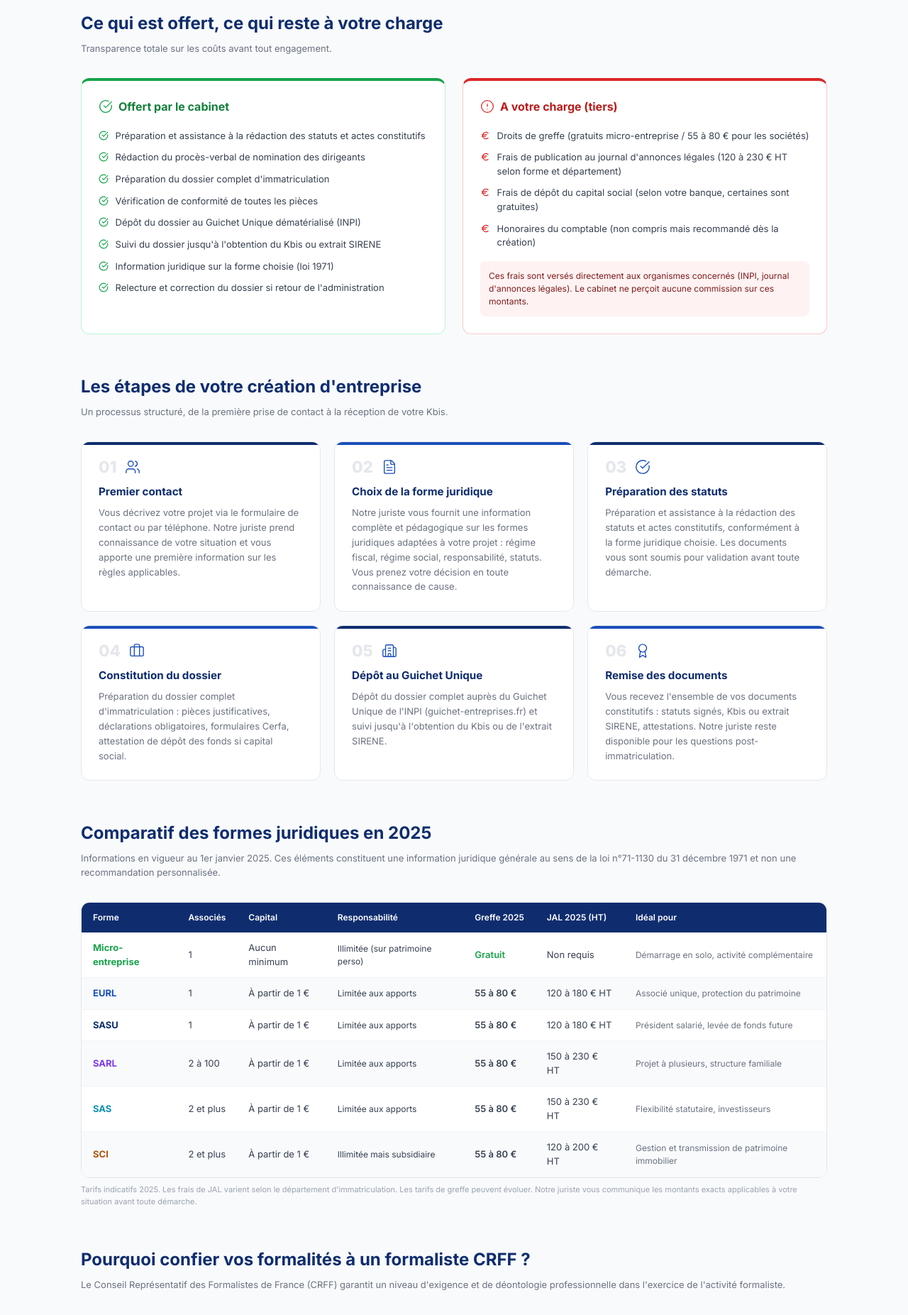
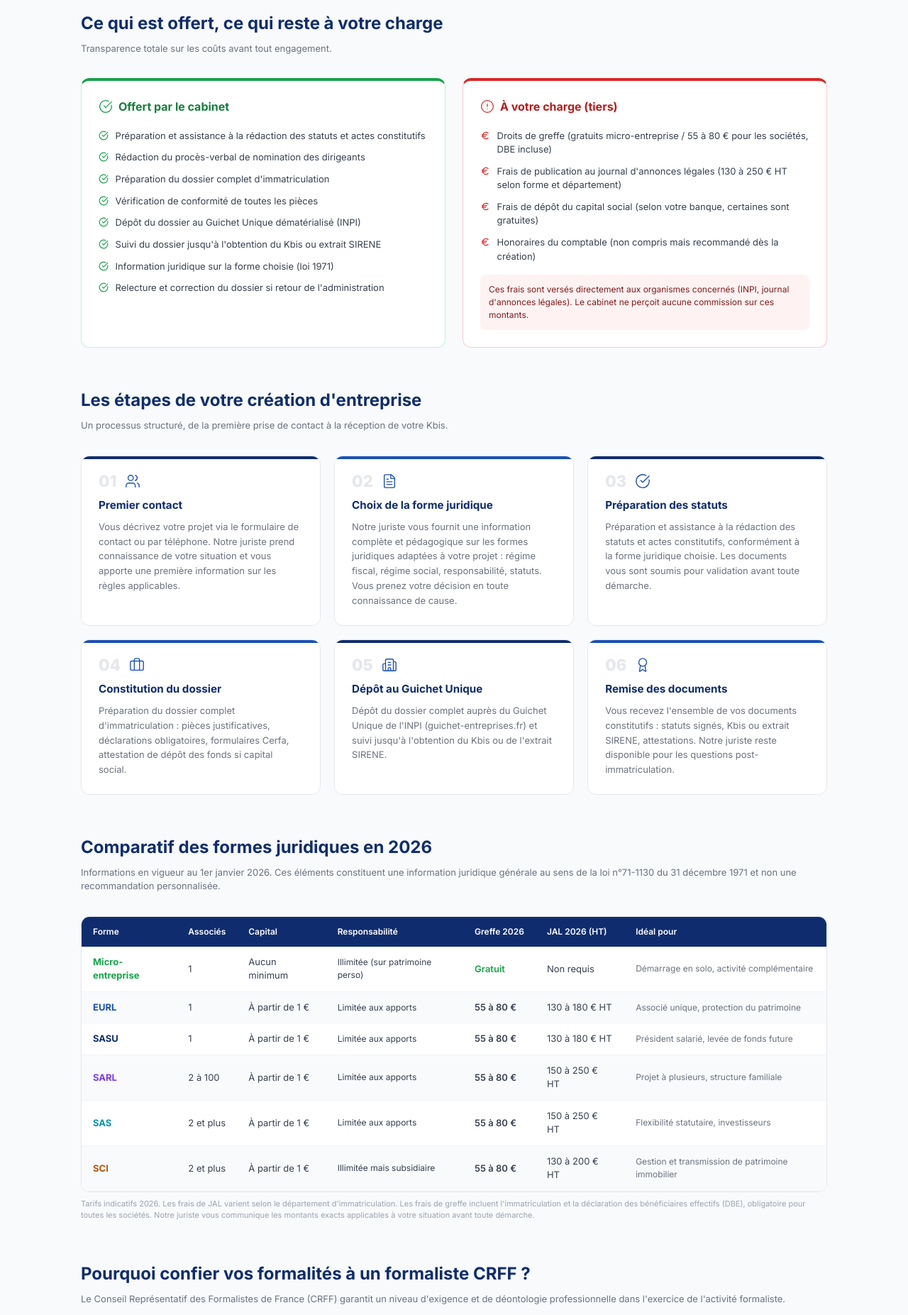
Before and after one commit to SYPA-ASSO/docutheque-next, a Next.js app: page /accompagnement-professionnels in a window 1280 px wide. Shown: the part 880-2733 px from the top of the page at 71% size. Built offline with nearby package versions, Linux system fonts and the light colour scheme.

Commit message:
fix: accompagnement-professionnels - tarifs greffe/JAL 2026, refs annee

```diff
--- a/app/accompagnement-professionnels/page.tsx
+++ b/app/accompagnement-professionnels/page.tsx
@@ -12,13 +12,6 @@ import {
   ArrowRight, ChevronDown, ChevronRight, Users, Shield,
   Award, Briefcase, Star, AlertCircle, Info
 } from 'lucide-react'
-
-// ─── METADATA (à déplacer dans un fichier séparé si 'use client' pose problème) ───
-// export const metadata: Metadata = {
-//   title: "Création d'entreprise accompagnée par un formaliste | Cabinet Cholez-Pagotto",
-//   description: "Formalités de création d'entreprise offertes hors greffe et journal d'annonces légales. SASU, SARL, SAS, EURL, micro-entreprise. Juriste formaliste CRFF.",
-//   alternates: { canonical: 'https://cholez-pagotto.fr/accompagnement-professionnels' },
-// }
 
 // ─── SCHEMA.ORG ───
 const schemaData = {
@@ -70,7 +63,7 @@ const schemaData = {
           "name": "Qu'est-ce qui est inclus dans la création d'entreprise offerte ?",
           "acceptedAnswer": {
             "@type": "Answer",
-            "text": "La préparation et l'assistance à la rédaction des statuts, la préparation du dossier complet d'immatriculation, la vérification de conformité et le dépôt du dossier auprès du Guichet Unique sont offerts. Restent à votre charge les droits de greffe (gratuits pour la micro-entreprise, entre 55 et 80 euros pour les sociétés) et les frais de journal d'annonces légales (entre 120 et 230 euros HT selon la forme juridique et le département)."
+            "text": "La préparation et l'assistance à la rédaction des statuts, la préparation du dossier complet d'immatriculation, la vérification de conformité et le dépôt du dossier auprès du Guichet Unique sont offerts. Restent à votre charge les droits de greffe (gratuits pour la micro-entreprise, entre 55 et 80 euros pour les sociétés, DBE incluse) et les frais de journal d'annonces légales (entre 130 et 250 euros HT selon la forme juridique et le département)."
           }
         },
         {
@@ -83,10 +76,10 @@ const schemaData = {
         },
         {
           "@type": "Question",
-          "name": "Combien coûtent les droits de greffe en 2025 ?",
+          "name": "Combien coûtent les droits de greffe en 2026 ?",
           "acceptedAnswer": {
             "@type": "Answer",
-            "text": "En 2025, l'immatriculation d'une micro-entreprise est gratuite. Pour les sociétés (SASU, SARL, SAS, EURL, SCI), les droits de greffe varient entre 55 et 80 euros selon la forme juridique. Les frais de publication au journal d'annonces légales varient entre 120 et 230 euros HT selon la forme et le département."
+            "text": "En 2026, l'immatriculation d'une micro-entreprise est gratuite. Pour les sociétés (SASU, SARL, SAS, EURL, SCI), les droits de greffe (immatriculation + déclaration des bénéficiaires effectifs obligatoire) varient entre 55 et 80 euros selon la forme juridique. Les frais de publication au journal d'annonces légales varient entre 130 et 250 euros HT selon la forme et le département."
           }
         },
         {
@@ -143,7 +136,7 @@ const formesJuridiques = [
     associes: "1",
     capital: "Aucun minimum",
     responsabilite: "Illimitée (sur patrimoine perso)",
-    greffe2025: "Gratuit",
+    greffe2026: "Gratuit",
     jal: "Non requis",
     ideal: "Démarrage en solo, activité complémentaire",
     couleur: "#16a34a"
@@ -153,8 +146,8 @@ const formesJuridiques = [
     associes: "1",
     capital: "À partir de 1 €",
     responsabilite: "Limitée aux apports",
-    greffe2025: "55 à 80 €",
-    jal: "120 à 180 € HT",
+    greffe2026: "55 à 80 €",
+    jal: "130 à 180 € HT",
     ideal: "Associé unique, protection du patrimoine",
     couleur: "#1a4fba"
   },
@@ -163,8 +156,8 @@ const formesJuridiques = [
     associes: "1",
     capital: "À partir de 1 €",
     responsabilite: "Limitée aux apports",
-    greffe2025: "55 à 80 €",
-    jal: "120 à 180 € HT",
+    greffe2026: "55 à 80 €",
+    jal: "130 à 180 € HT",
     ideal: "Président salarié, levée de fonds future",
     couleur: "#0f2d6e"
   },
@@ -173,8 +166,8 @@ const formesJuridiques = [
     associes: "2 à 100",
     capital: "À partir de 1 €",
     responsabilite: "Limitée aux apports",
-    greffe2025: "55 à 80 €",
-    jal: "150 à 230 € HT",
+    greffe2026: "55 à 80 €",
+    jal: "150 à 250 € HT",
     ideal: "Projet à plusieurs, structure familiale",
     couleur: "#7c3aed"
   },
@@ -183,8 +176,8 @@ const formesJuridiques = [
     associes: "2 et plus",
     capital: "À partir de 1 €",
     responsabilite: "Limitée aux apports",
-    greffe2025: "55 à 80 €",
-    jal: "150 à 230 € HT",
+    greffe2026: "55 à 80 €",
+    jal: "150 à 250 € HT",
     ideal: "Flexibilité statutaire, investisseurs",
     couleur: "#0891b2"
   },
@@ -193,8 +186,8 @@ const formesJuridiques = [
     associes: "2 et plus",
     capital: "À partir de 1 €",
     responsabilite: "Illimitée mais subsidiaire",
-    greffe2025: "55 à 80 €",
-    jal: "120 à 200 € HT",
+    greffe2026: "55 à 80 €",
+    jal: "130 à 200 € HT",
     ideal: "Gestion et transmission de patrimoine immobilier",
     couleur: "#b45309"
   }
@@ -251,8 +244,8 @@ const inclus = [
 ]
 
 const nonInclus = [
-  "Droits de greffe (gratuits micro-entreprise / 55 à 80 € pour les sociétés)",
-  "Frais de publication au journal d'annonces légales (120 à 230 € HT selon forme et département)",
+  "Droits de greffe (gratuits micro-entreprise / 55 à 80 € pour les sociétés, DBE incluse)",
+  "Frais de publication au journal d'annonces légales (130 à 250 € HT selon forme et département)",
   "Frais de dépôt du capital social (selon votre banque, certaines sont gratuites)",
   "Honoraires du comptable (non compris mais recommandé dès la création)"
 ]
@@ -260,15 +253,15 @@ const nonInclus = [
 const faqs = [
   {
     question: "Qu'est-ce qui est inclus dans la création d'entreprise offerte ?",
-    reponse: "La préparation et l'assistance à la rédaction des statuts, la constitution du dossier complet et le dépôt au Guichet Unique sont offerts. Restent à votre charge les droits de greffe (gratuits pour la micro-entreprise, entre 55 et 80 euros pour les sociétés) et les frais de publication au journal d'annonces légales (120 à 230 euros HT selon la forme juridique et le département)."
+    reponse: "La préparation et l'assistance à la rédaction des statuts, la constitution du dossier complet et le dépôt au Guichet Unique sont offerts. Restent à votre charge les droits de greffe (gratuits pour la micro-entreprise, entre 55 et 80 euros pour les sociétés, DBE incluse) et les frais de publication au journal d'annonces légales (130 à 250 euros HT selon la forme juridique et le département)."
   },
   {
     question: "Quelle forme juridique choisir pour créer son entreprise ?",
     reponse: "Le choix dépend de votre situation personnelle, de votre activité et de vos objectifs. La micro-entreprise est adaptée aux démarrages en solo avec peu de charges. La SASU et l'EURL conviennent à l'associé unique souhaitant protéger son patrimoine. La SARL et la SAS sont adaptées aux projets à plusieurs associés. Notre juriste vous fournit une information complète pour prendre votre décision en connaissance de cause."
   },
   {
-    question: "Combien coûtent les droits de greffe et le journal d'annonces légales en 2025 ?",
-    reponse: "En 2025, l'immatriculation d'une micro-entreprise est gratuite. Pour les sociétés (SASU, SARL, SAS, EURL, SCI), les droits de greffe varient entre 55 et 80 euros selon la forme juridique. Les frais de publication au journal d'annonces légales varient entre 120 et 230 euros HT selon la forme et le département d'immatriculation."
+    question: "Combien coûtent les droits de greffe et le journal d'annonces légales en 2026 ?",
+    reponse: "En 2026, l'immatriculation d'une micro-entreprise est gratuite. Pour les sociétés (SASU, SARL, SAS, EURL, SCI), les droits de greffe (immatriculation + déclaration des bénéficiaires effectifs obligatoire) varient entre 55 et 80 euros selon la forme juridique. Les frais de publication au journal d'annonces légales varient entre 130 et 250 euros HT selon la forme et le département d'immatriculation."
   },
   {
     question: "Qu'est-ce qu'un formaliste CRFF et quel est son rôle ?",
@@ -294,7 +287,6 @@ export default function AccompagnementProfessionnelsPage() {
 
   return (
     <>
-      {/* Schema.org */}
       <script
         type="application/ld+json"
         dangerouslySetInnerHTML={{ __html: JSON.stringify(schemaData) }}
@@ -317,11 +309,10 @@ export default function AccompagnementProfessionnelsPage() {
 
       <main style={{ background: '#f8fafc', minHeight: '80vh' }}>
 
-        {/* ─── HERO ─── */}
+        {/* HERO */}
         <section style={{ background: 'linear-gradient(135deg, #0f2d6e 0%, #1a4fba 100%)', padding: '4rem 1.5rem 3.5rem', color: 'white' }}>
           <div style={{ maxWidth: 1100, margin: '0 auto' }}>
 
-            {/* Badge animé */}
             <div style={{ marginBottom: '1.2rem' }}>
               <span style={{
                 display: 'inline-block',
@@ -334,7 +325,7 @@ export default function AccompagnementProfessionnelsPage() {
                 letterSpacing: '0.08em',
                 textTransform: 'uppercase'
               }}>
-                Creation offerte
+                Création offerte
               </span>
             </div>
 
@@ -362,7 +353,6 @@ export default function AccompagnementProfessionnelsPage() {
               </div>
             </div>
 
-            {/* Stats rapides */}
             <div style={{ display: 'flex', flexWrap: 'wrap', gap: '2rem', marginTop: '2.5rem', paddingTop: '2rem', borderTop: '1px solid rgba(255,255,255,0.2)' }}>
               {[
                 { valeur: "6", label: "Formes juridiques accompagnées" },
@@ -379,7 +369,7 @@ export default function AccompagnementProfessionnelsPage() {
           </div>
         </section>
 
-        {/* ─── MENTION LOI 1971 ─── */}
+        {/* MENTION LOI 1971 */}
         <div style={{ background: '#eff6ff', borderBottom: '1px solid #bfdbfe', padding: '0.75rem 1.5rem' }}>
           <div style={{ maxWidth: 1100, margin: '0 auto', display: 'flex', alignItems: 'flex-start', gap: '0.75rem' }}>
             <Info size={16} strokeWidth={1.5} style={{ color: '#1a4fba', marginTop: 2, flexShrink: 0 }} />
@@ -395,7 +385,7 @@ export default function AccompagnementProfessionnelsPage() {
 
         <div style={{ maxWidth: 1100, margin: '0 auto', padding: '3rem 1.5rem' }}>
 
-          {/* ─── CE QUI EST INCLUS / EXCLU ─── */}
+          {/* CE QUI EST INCLUS / EXCLU */}
           <section id="inclus" style={{ marginBottom: '3.5rem' }}>
             <h2 style={{ fontSize: '1.5rem', fontWeight: 700, color: '#0f2d6e', marginBottom: '0.5rem' }}>
               Ce qui est offert, ce qui reste à votre charge
@@ -405,7 +395,6 @@ export default function AccompagnementProfessionnelsPage() {
             </p>
 
             <div style={{ display: 'grid', gridTemplateColumns: 'repeat(auto-fit, minmax(300px, 1fr))', gap: '1.5rem' }}>
-              {/* Inclus */}
               <div style={{
                 background: 'white', border: '1px solid #bbf7d0', borderRadius: 12,
                 padding: '1.5rem', borderTop: '4px solid #16a34a'
@@ -426,7 +415,6 @@ export default function AccompagnementProfessionnelsPage() {
                 </ul>
               </div>
 
-              {/* Non inclus */}
               <div style={{
                 background: 'white', border: '1px solid #fecaca', borderRadius: 12,
                 padding: '1.5rem', borderTop: '4px solid #dc2626'
@@ -434,7 +422,7 @@ export default function AccompagnementProfessionnelsPage() {
                 <div style={{ display: 'flex', alignItems: 'center', gap: '0.5rem', marginBottom: '1.2rem' }}>
                   <AlertCircle size={20} strokeWidth={1.5} style={{ color: '#dc2626' }} />
                   <h3 style={{ fontSize: '1rem', fontWeight: 700, color: '#b91c1c', margin: 0 }}>
-                    A votre charge (tiers)
+                    À votre charge (tiers)
                   </h3>
                 </div>
                 <ul style={{ listStyle: 'none', padding: 0, margin: 0, display: 'flex', flexDirection: 'column', gap: '0.7rem' }}>
@@ -453,7 +441,7 @@ export default function AccompagnementProfessionnelsPage() {
             </div>
           </section>
 
-          {/* ─── ETAPES ─── */}
+          {/* ETAPES */}
           <section id="etapes" style={{ marginBottom: '3.5rem' }}>
             <h2 style={{ fontSize: '1.5rem', fontWeight: 700, color: '#0f2d6e', marginBottom: '0.5rem' }}>
               Les étapes de votre création d'entreprise
@@ -473,9 +461,7 @@ export default function AccompagnementProfessionnelsPage() {
                     background: i % 2 === 0 ? '#0f2d6e' : '#1a4fba'
                   }} />
                   <div style={{ display: 'flex', alignItems: 'center', gap: '0.75rem', marginBottom: '0.75rem' }}>
-                    <span style={{
-                      fontSize: '1.4rem', fontWeight: 800, color: '#e5e7eb', lineHeight: 1
-                    }}>{etape.numero}</span>
+                    <span style={{ fontSize: '1.4rem', fontWeight: 800, color: '#e5e7eb', lineHeight: 1 }}>{etape.numero}</span>
                     <div style={{ color: '#1a4fba' }}>{etape.icone}</div>
                   </div>
                   <h3 style={{ fontSize: '0.95rem', fontWeight: 700, color: '#0f2d6e', marginBottom: '0.5rem' }}>
@@ -489,13 +475,13 @@ export default function AccompagnementProfessionnelsPage() {
             </div>
           </section>
 
-          {/* ─── TABLEAU FORMES JURIDIQUES ─── */}
+          {/* TABLEAU FORMES JURIDIQUES */}
           <section id="formes-juridiques" style={{ marginBottom: '3.5rem' }}>
             <h2 style={{ fontSize: '1.5rem', fontWeight: 700, color: '#0f2d6e', marginBottom: '0.5rem' }}>
-              Comparatif des formes juridiques en 2025
+              Comparatif des formes juridiques en 2026
             </h2>
             <p style={{ color: '#6b7280', fontSize: 13, marginBottom: '2rem' }}>
-              Informations en vigueur au 1er janvier 2025. Ces éléments constituent une information juridique
+              Informations en vigueur au 1er janvier 2026. Ces éléments constituent une information juridique
               générale au sens de la loi n°71-1130 du 31 décembre 1971 et non une recommandation personnalisée.
             </p>
 
@@ -503,7 +489,7 @@ export default function AccompagnementProfessionnelsPage() {
               <table style={{ width: '100%', borderCollapse: 'collapse', background: 'white', fontSize: 13 }}>
                 <thead>
                   <tr style={{ background: '#0f2d6e', color: 'white' }}>
-                    {['Forme', 'Associés', 'Capital', 'Responsabilité', 'Greffe 2025', 'JAL 2025 (HT)', 'Idéal pour'].map((col, i) => (
+                    {['Forme', 'Associés', 'Capital', 'Responsabilité', 'Greffe 2026', 'JAL 2026 (HT)', 'Idéal pour'].map((col, i) => (
                       <th key={i} style={{ padding: '0.75rem 1rem', textAlign: 'left', fontWeight: 600, fontSize: 12, whiteSpace: 'nowrap' }}>
                         {col}
                       </th>
@@ -519,8 +505,8 @@ export default function AccompagnementProfessionnelsPage() {
                       <td style={{ padding: '0.75rem 1rem', color: '#374151' }}>{forme.associes}</td>
                       <td style={{ padding: '0.75rem 1rem', color: '#374151' }}>{forme.capital}</td>
                       <td style={{ padding: '0.75rem 1rem', color: '#374151', fontSize: 12 }}>{forme.responsabilite}</td>
-                      <td style={{ padding: '0.75rem 1rem', fontWeight: 600, color: forme.greffe2025 === 'Gratuit' ? '#16a34a' : '#374151' }}>
-                        {forme.greffe2025}
+                      <td style={{ padding: '0.75rem 1rem', fontWeight: 600, color: forme.greffe2026 === 'Gratuit' ? '#16a34a' : '#374151' }}>
+                        {forme.greffe2026}
                       </td>
                       <td style={{ padding: '0.75rem 1rem', color: '#374151' }}>{forme.jal}</td>
                       <td style={{ padding: '0.75rem 1rem', color: '#6b7280', fontSize: 12 }}>{forme.ideal}</td>
@@ -530,13 +516,13 @@ export default function AccompagnementProfessionnelsPage() {
               </table>
             </div>
             <p style={{ fontSize: 11, color: '#9ca3af', marginTop: '0.5rem' }}>
-              Tarifs indicatifs 2025. Les frais de JAL varient selon le département d'immatriculation.
-              Les tarifs de greffe peuvent évoluer. Notre juriste vous communique les montants exacts applicables
-              à votre situation avant toute démarche.
+              Tarifs indicatifs 2026. Les frais de JAL varient selon le département d'immatriculation.
+              Les frais de greffe incluent l'immatriculation et la déclaration des bénéficiaires effectifs (DBE), obligatoire pour toutes les sociétés.
+              Notre juriste vous communique les montants exacts applicables à votre situation avant toute démarche.
             </p>
           </section>
 
-          {/* ─── POURQUOI UN FORMALISTE CRFF ─── */}
+          {/* POURQUOI UN FORMALISTE CRFF */}
           <section id="pourquoi-formaliste" style={{ marginBottom: '3.5rem' }}>
             <h2 style={{ fontSize: '1.5rem', fontWeight: 700, color: '#0f2d6e', marginBottom: '0.5rem' }}>
               Pourquoi confier vos formalités à un formaliste CRFF ?
@@ -581,7 +567,7 @@ export default function AccompagnementProfessionnelsPage() {
             </div>
           </section>
 
-          {/* ─── CTA INTERMÉDIAIRE ─── */}
+          {/* CTA INTERMÉDIAIRE */}
           <section style={{
             background: 'linear-gradient(135deg, #0f2d6e 0%, #1a4fba 100%)',
             borderRadius: 16, padding: '2.5rem 2rem', marginBottom: '3.5rem',
@@ -590,7 +576,7 @@ export default function AccompagnementProfessionnelsPage() {
           }}>
             <div>
               <div style={{ fontSize: 12, fontWeight: 600, color: '#d4a017', marginBottom: '0.4rem', textTransform: 'uppercase', letterSpacing: '0.08em' }}>
-                Creation offerte
+                Création offerte
               </div>
               <h2 style={{ fontSize: '1.3rem', fontWeight: 700, margin: '0 0 0.5rem' }}>
                 Prêt à créer votre entreprise ?
@@ -609,7 +595,7 @@ export default function AccompagnementProfessionnelsPage() {
             </a>
           </section>
 
-          {/* ─── FAQ ─── */}
+          {/* FAQ */}
           <section id="faq" style={{ marginBottom: '3.5rem' }}>
             <h2 style={{ fontSize: '1.5rem', fontWeight: 700, color: '#0f2d6e', marginBottom: '0.5rem' }}>
               Questions fréquentes sur la création d'entreprise
@@ -659,7 +645,7 @@ export default function AccompagnementProfessionnelsPage() {
             </div>
           </section>
 
-          {/* ─── AUTEUR + CRÉDENTIALS ─── */}
+          {/* AUTEUR + CRÉDENTIALS */}
           <section style={{
             background: 'white', border: '1px solid #e5e7eb', borderRadius: 12,
             padding: '1.5rem', marginBottom: '3.5rem',
@@ -690,7 +676,7 @@ export default function AccompagnementProfessionnelsPage() {
             </div>
           </section>
 
-          {/* ─── CTA FINAL ─── */}
+          {/* CTA FINAL */}
           <section style={{
             background: '#eff6ff', border: '1px solid #bfdbfe', borderRadius: 12,
             padding: '2rem', textAlign: 'center'
```
